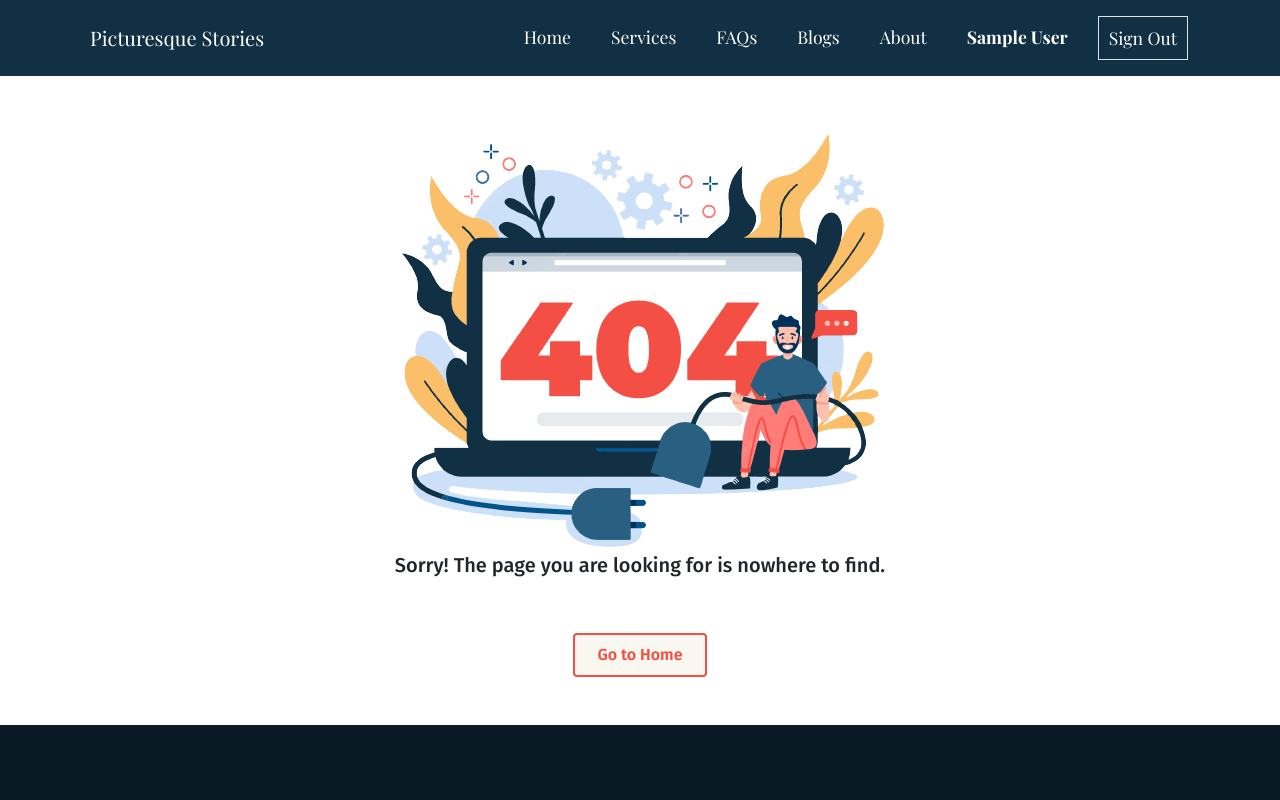
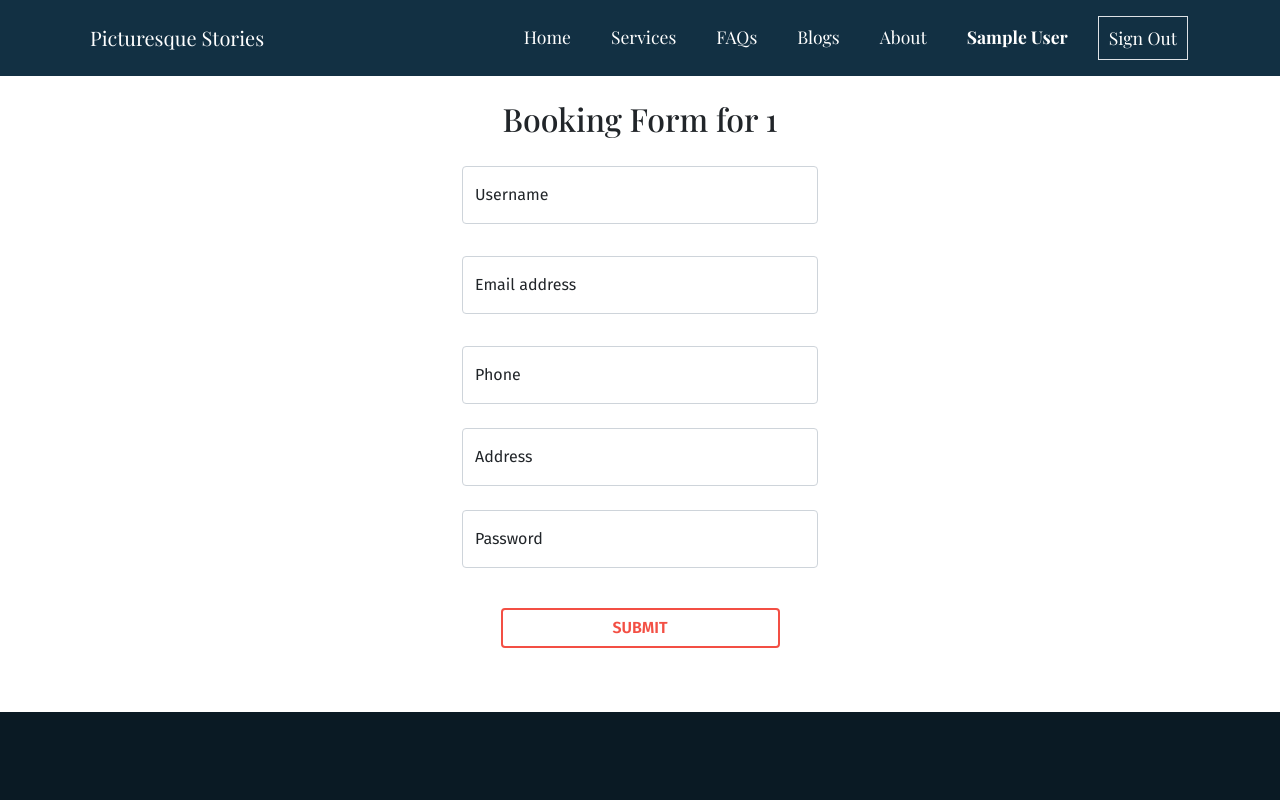
Before and after one commit to SaimaMeem/picturesque-stories, a React (Create React App) app: page /service/1 in a window 1280 px wide. Shown: the top 800 px of the page. Built offline with nearby package versions, Linux system fonts and the light colour scheme; no server answers; sample sign-in values are in the browser's storage.

Commit message:
protected routes and booking form done

```diff
--- a/src/App.js
+++ b/src/App.js
@@ -2,9 +2,11 @@ import { Route, Routes } from 'react-router-dom';
 import './App.css';
 import About from './pages/About/About';
 import Blogs from './pages/Blogs/Blogs';
+import Checkout from './pages/Checkout/Checkout';
 import Home from './pages/Home/Home/Home';
 import Login from './pages/Login/Login/Login';
 import Register from './pages/Login/Register/Register';
+import RequireAuth from './pages/Login/RequireAuth/RequireAuth';
 import NotFound from './pages/NotFound/NotFound';
 import Footer from './pages/shared/Footer/Footer';
 import Header from './pages/shared/Header/Header';
@@ -16,6 +18,11 @@ function App() {
       <Routes>
         <Route path="/" element={<Home></Home>}></Route>
         <Route path="/home" element={<Home></Home>}></Route>
+        <Route path='/service/:serviceId' element={
+          <RequireAuth>
+            <Checkout></Checkout>
+          </RequireAuth>
+        }></Route>
         <Route path="/blogs" element={<Blogs></Blogs>}></Route>
         <Route path="/about" element={<About></About>}></Route>
         <Route path="/login" element={<Login></Login>}></Route>
--- /dev/null
+++ b/src/pages/Checkout/Checkout.js
@@ -0,0 +1,126 @@
+import React, { useRef, useState } from 'react';
+import { Button, Col, Container, FloatingLabel, Form, Row } from 'react-bootstrap';
+import { useNavigate, useParams } from 'react-router-dom';
+import { ToastContainer, toast } from 'react-toastify';
+const Checkout = () => {
+    const { serviceId } = useParams();
+    const [validated, setValidated] = useState(false);
+    const usernameRef = useRef('');
+    const emailRef = useRef('');
+    const passwordRef = useRef('');
+    const phoneRef = useRef('');
+    const addressRef = useRef('');
+    // const navigate = useNavigate();
+    // let divElement;
+    const handleSubmit = async (event) => {
+        const form = event.currentTarget;
+        if (form.checkValidity() === false) {
+            event.preventDefault();
+            event.stopPropagation();
+        }
+        setValidated(true);
+        event.preventDefault();
+        let username = usernameRef.current.value;
+        let email = emailRef.current.value;
+        let password = passwordRef.current.value;
+        let address = addressRef.current.value;
+        let phone = phoneRef.current.value;
+        console.log(email, password);
+        if (username && email && password && address && phone) {
+            toast.info('Thank you for your Booking!', {
+                position: "bottom-right",
+                autoClose: 5000,
+                hideProgressBar: false,
+                closeOnClick: true,
+                pauseOnHover: true,
+                draggable: true,
+                progress: undefined,
+            });
+            // navigate('/home');
+        }
+    };
+    return (
+        <Container className='mt-4 mb-5'>
+            <h2>Booking Form for {serviceId}</h2>
+            <Form noValidate validated={validated} onSubmit={handleSubmit}>
+                <Row className="mb-3">
+                    <Form.Group as={Col} md="4" className='mx-auto'>
+                        <FloatingLabel
+                            controlId="floatingName"
+                            label="Username"
+                            className="mb-3"
+                        >
+                            <Form.Control type="text" placeholder="name" ref={usernameRef} required />
+                            <Form.Control.Feedback type="invalid">
+                                Please provide your name.
+                            </Form.Control.Feedback>
+                        </FloatingLabel>
+                    </Form.Group>
+                </Row>
+                <Row className="mb-3">
+                    <Form.Group as={Col} md="4" className='mx-auto'>
+                        <FloatingLabel
+                            controlId="floatingEmail"
+                            label="Email address"
+                            className="mb-3"
+                        >
+                            <Form.Control type="email" placeholder="name@example.com" ref={emailRef} required />
+                            <Form.Control.Feedback type="invalid">
+                                Please provide a valid email address.
+                            </Form.Control.Feedback>
+                        </FloatingLabel>
+                    </Form.Group>
+                </Row>
+                <Row className="mb-4">
+                    <Form.Group as={Col} md="4" className='mx-auto'>
+                        <FloatingLabel controlId="floatingPhone" label="Phone">
+                            <Form.Control type="text" placeholder="Phone" ref={phoneRef} required />
+                            <Form.Control.Feedback type="invalid">
+                                Please provide a phone number.
+                            </Form.Control.Feedback>
+                        </FloatingLabel>
+                    </Form.Group>
+                </Row>
+                <Row className="mb-4">
+                    <Form.Group as={Col} md="4" className='mx-auto'>
+                        <FloatingLabel controlId="floatingAddress" label="Address">
+                            <Form.Control type="text" placeholder="Address" ref={addressRef} required />
+                            <Form.Control.Feedback type="invalid">
+                                Please provide an address.
+                            </Form.Control.Feedback>
+                        </FloatingLabel>
+                    </Form.Group>
+                </Row>
+                <Row className="mb-4">
+                    <Form.Group as={Col} md="4" className='mx-auto'>
+                        <FloatingLabel controlId="floatingPassword" label="Password">
+                            <Form.Control type="password" placeholder="Password" ref={passwordRef} required />
+                            <Form.Control.Feedback type="invalid">
+                                Please provide a password.
+                            </Form.Control.Feedback>
+                        </FloatingLabel>
+                    </Form.Group>
+                </Row>
+                <Form.Group className="text-center">
+                    {/* <div className='mb-3'>
+                    {divElement}
+                </div> */}
+                    <Button type="submit" className='text-center my-3 mx-auto btn-card w-25 text-uppercase' >Submit</Button>
+                </Form.Group>
+            </Form>
+            <ToastContainer
+                position="bottom-right"
+                autoClose={5000}
+                hideProgressBar={false}
+                newestOnTop={false}
+                closeOnClick
+                rtl={false}
+                pauseOnFocusLoss
+                draggable
+                pauseOnHover
+            />
+        </Container>
+    );
+};
+
+export default Checkout;
--- a/src/pages/Home/Services/Services.js
+++ b/src/pages/Home/Services/Services.js
@@ -1,5 +1,6 @@
 import React, { useEffect, useState } from 'react';
-import { Card, CardGroup, Container, Row,Button } from 'react-bootstrap';
+import { Card, CardGroup, Container, Row, Button } from 'react-bootstrap';
+import { useNavigate } from 'react-router-dom';
 import '../Services/Services.css'
 
 const Services = () => {
@@ -9,6 +10,10 @@ const Services = () => {
             .then(res => res.json())
             .then(data => setServices(data))
     }, []);
+    const navigate = useNavigate();
+    const navigateToCheckout = (name) => {
+        navigate(`/service/${name}`)
+    }
     return (
         <Container className='my-4' id='services'>
             <h2>Services</h2>
@@ -24,7 +29,8 @@ const Services = () => {
                                     <Card.Body className='h-100 pb-0'>
                                         <Card.Title className='pb-2'>{service.name}</Card.Title>
                                         <Card.Subtitle className="mb-2 pb-2 text-muted">{service.price}</Card.Subtitle>
-                                        <Button className='btn-card'>Book Now</Button>
+                                        <Button className='btn-card' onClick={
+                                            () => navigateToCheckout(service.name)}>Book Now</Button>
                                     </Card.Body>
                                 </div>
                             </div>
--- a/src/pages/Login/Login/Login.js
+++ b/src/pages/Login/Login/Login.js
@@ -42,13 +42,13 @@ const Login = () => {
             <span className="visually-hidden">Loading...</span>
         </Spinner>;
     }
+    // if (emailUser) {
+    //     navigate('/home');
+    //     console.log(emailUser);
+    // }
     if (emailUser) {
-        navigate('/home');
-        console.log(emailUser);
+        navigate(from, { replace: true });
     }
-    // if (user) {
-    //     navigate(from, { replace: true });
-    // }
     const navigateRegister = event => {
         navigate('/register');
     }
--- a/src/pages/Login/RequireAuth/RequireAuth.js
+++ b/src/pages/Login/RequireAuth/RequireAuth.js
@@ -8,7 +8,11 @@ const RequireAuth = ({ children }) => {
     let location = useLocation();
 
     if (loading) {
-        return <Spinner className="my-5" animation="border" variant="warning" />
+        return <>
+            <div className="my-5 text-center">
+            <Spinner className="my-5" animation="border" variant="warning" />
+            </div>
+        </>
     }
     if (!user) {
         return <Navigate to="/login" state={{ from: location }} replace />;
--- a/src/pages/Login/Socials/Socials.js
+++ b/src/pages/Login/Socials/Socials.js
@@ -6,12 +6,14 @@ import '../Socials/Socials.css';
 import google from '../../../images/socials/google-logo.png'
 import { useSignInWithGoogle, useSignInWithFacebook } from 'react-firebase-hooks/auth';
 import auth from '../../../firebase.init';
-import { useNavigate } from 'react-router-dom';
+import { useLocation, useNavigate } from 'react-router-dom';
 const Socials = () => {
     const [signInWithGoogle, googleUser, googleLoading, googleError] = useSignInWithGoogle(auth);
     const [signInWithFacebook, facebookUser, facebookLoading, facebookError] = useSignInWithFacebook(auth);
+    const location = useLocation();
     const navigate = useNavigate();
     let divElement;
+    let from = location?.state?.from?.pathname || "/";
     if (googleError || facebookError) {
         divElement = <p className='text-danger'>Error: {googleError?.message} {facebookError?.message}</p>;
     }
@@ -21,7 +23,8 @@ const Socials = () => {
         </Spinner>;
     }
     if (googleUser || facebookUser) {
-        navigate('/home');
+        // navigate('/home');
+        navigate(from, { replace: true });
         console.log(googleUser || facebookUser);
     }
     return (
```
